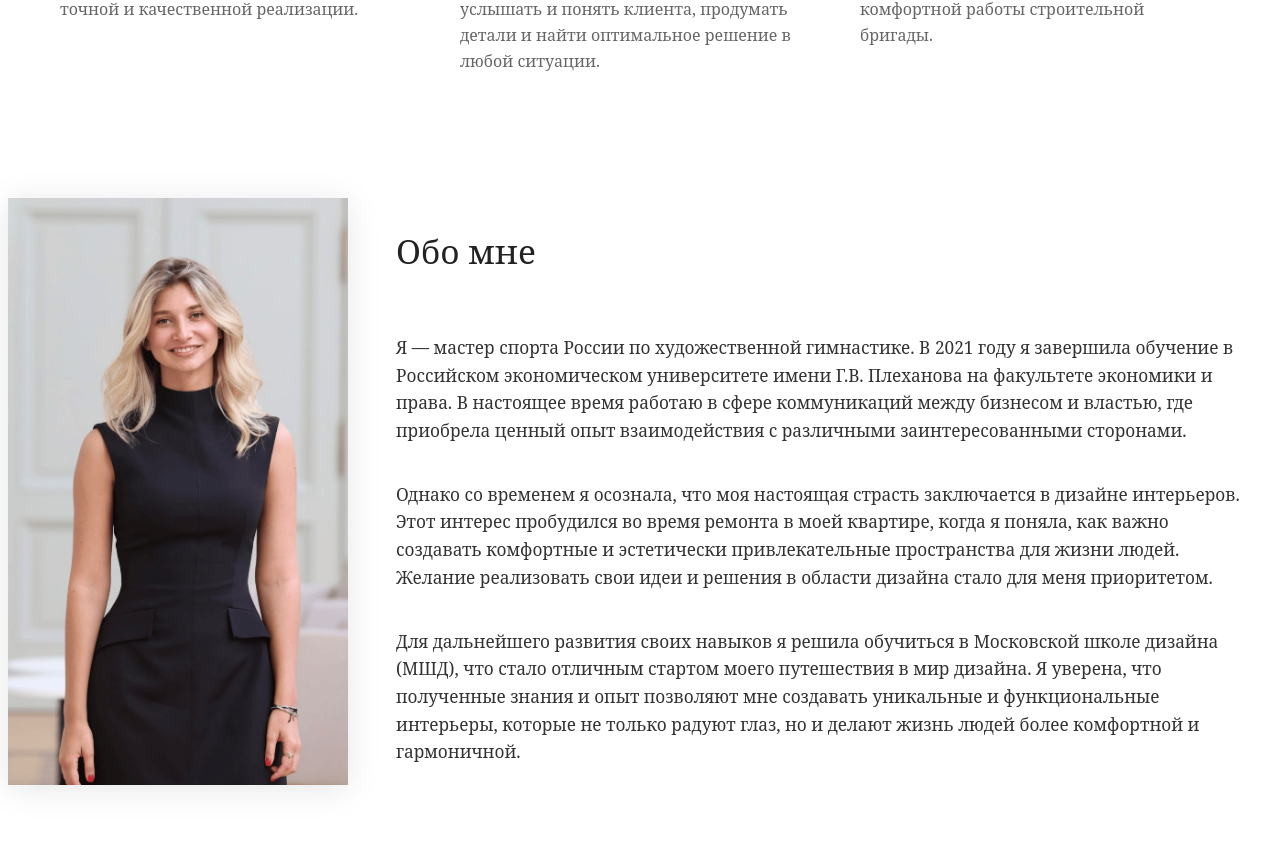
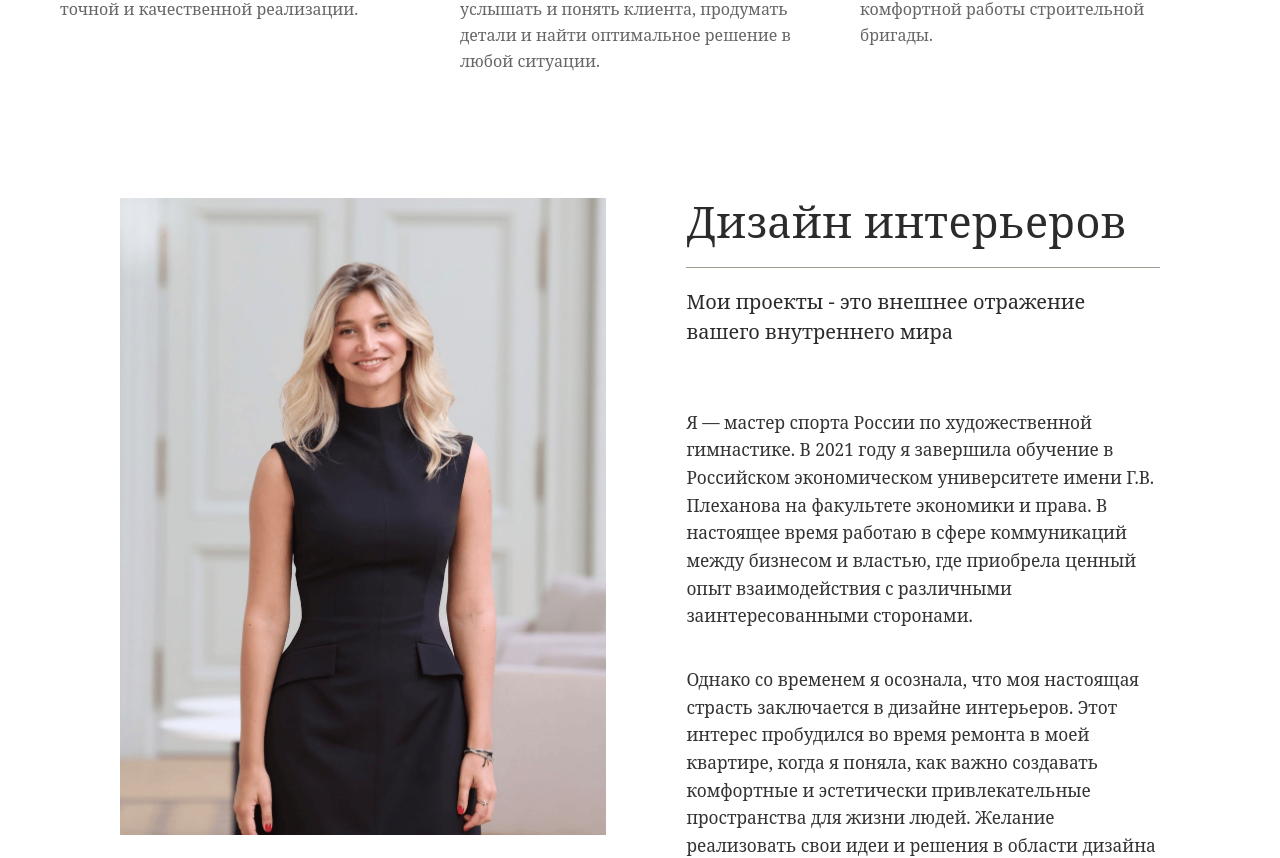
Before and after one commit to egrevs/site, a React (Vite) app: page / in a window 1280 px wide. Shown: the part 1319-2177 px from the top of the page. Built offline with nearby package versions, Linux system fonts and the light colour scheme; a web font is replaced by a local one.

Commit message:
AboutMe fixes

```diff
--- a/src/app/styles/Approach.css
+++ b/src/app/styles/Approach.css
@@ -381,5 +381,5 @@
   .portfolio__fullscreen-arrow {
     font-size: 2rem;
     padding: 0 10px;
-  }
+    }
 }
--- a/src/app/styles/Footer.css
+++ b/src/app/styles/Footer.css
@@ -42,9 +42,9 @@
 }
 
 .footer__contact-block {
-  display: flex;
-  flex-direction: column;
-  align-items: center;
+    display: flex;
+    flex-direction: column;
+    align-items: center;
   gap: 10px;
 }
 
--- a/src/widgets/about/ui/AboutMe/AboutMe.css
+++ b/src/widgets/about/ui/AboutMe/AboutMe.css
@@ -1,29 +1,32 @@
 .aboutme {
   display: flex;
-  align-items: stretch;
-  justify-content: center;
-  gap: 48px;
-  padding: 64px 0 64px 0;
-  max-width: 1200px;
+  flex-direction: row;
+  align-items: flex-start;
+  gap: 80px;
+  padding: 64px 120px;
+  background: #fff;
+  max-width: 1600px;
   margin: 0 auto;
+  box-shadow: none;
 }
 
 .aboutme__image-wrap {
-  flex: 0 0 auto;
+  flex: 0 0 38vw;
+  min-width: 340px;
+  max-width: 520px;
   display: flex;
-  align-items: stretch;
-  justify-content: flex-end;
-  margin-left: -32px;
+  align-items: flex-start;
+  justify-content: flex-start;
 }
 
 .aboutme__image {
+  width: 100%;
   height: 100%;
-  width: auto;
-  min-width: 220px;
-  max-width: 340px;
+  min-height: 520px;
+  max-height: 700px;
+  object-fit: cover;
   border-radius: 0;
-  object-fit: cover;
-  box-shadow: 0 4px 32px rgba(0,0,0,0.10);
+  box-shadow: none;
   display: block;
 }
 
@@ -31,7 +34,10 @@
   flex: 1 1 0;
   display: flex;
   flex-direction: column;
-  justify-content: center;
+  justify-content: flex-start;
+  align-items: flex-start;
+  min-width: 0;
+  max-width: 700px;
 }
 
 .aboutme__title {
@@ -48,25 +54,49 @@
   line-height: 1.6;
 }
 
+.aboutme__main-title {
+  font-size: 2.7rem;
+  font-weight: 300;
+  text-align: left;
+  margin: 0 0 0.5em 0;
+  letter-spacing: 0.01em;
+  color: var(--color-text-primary);
+}
+
+.aboutme__divider {
+  border: none;
+  height: 1px;
+  background: var(--color-divider);
+  margin: 0 0 1.2em 0;
+  width: 100%;
+}
+
+.aboutme__subtitle {
+  font-size: 1.25rem;
+  font-weight: 400;
+  color: var(--color-text-primary);
+  margin-bottom: 2.2em;
+  text-align: left;
+}
+
 @media (max-width: 900px) {
   .aboutme {
     flex-direction: column;
     align-items: center;
     gap: 32px;
-    padding: 40px 0;
+    padding: 32px 12px;
+    max-width: 100vw;
   }
   .aboutme__image-wrap {
-    margin-left: 0;
+    width: 100%;
     max-width: 100%;
-    width: 100%;
     justify-content: center;
-    align-items: center;
+    align-items: stretch;
   }
   .aboutme__image {
-    width: 100%;
-    height: auto;
-    max-width: 320px;
-    min-width: 0;
+    min-height: 320px;
+    max-width: 100%;
+    border-radius: 0;
   }
   .aboutme__content {
     width: 100%;
--- a/src/widgets/about/ui/AboutMe/AboutMe.tsx
+++ b/src/widgets/about/ui/AboutMe/AboutMe.tsx
@@ -11,7 +11,9 @@ export const AboutMe = () => {
         />
       </div>
       <div className="aboutme__content">
-        <h2 className="aboutme__title">Обо мне</h2>
+        <h1 className="aboutme__main-title">Дизайн интерьеров</h1>
+        <hr className="aboutme__divider" />
+        <div className="aboutme__subtitle">Мои проекты - это внешнее отражение вашего внутреннего мира</div>
         <p className="aboutme__text">
           Я — мастер спорта России по художественной гимнастике. В 2021 году я завершила обучение в Российском экономическом университете имени Г.В. Плеханова на факультете экономики и права. В настоящее время работаю в сфере коммуникаций между бизнесом и властью, где приобрела ценный опыт взаимодействия с различными заинтересованными сторонами.
         </p>
```
Also changed, not shown: src/widgets/portfolio/ui/Portfolio/Portfolio.tsx (+4 -4 lines).
